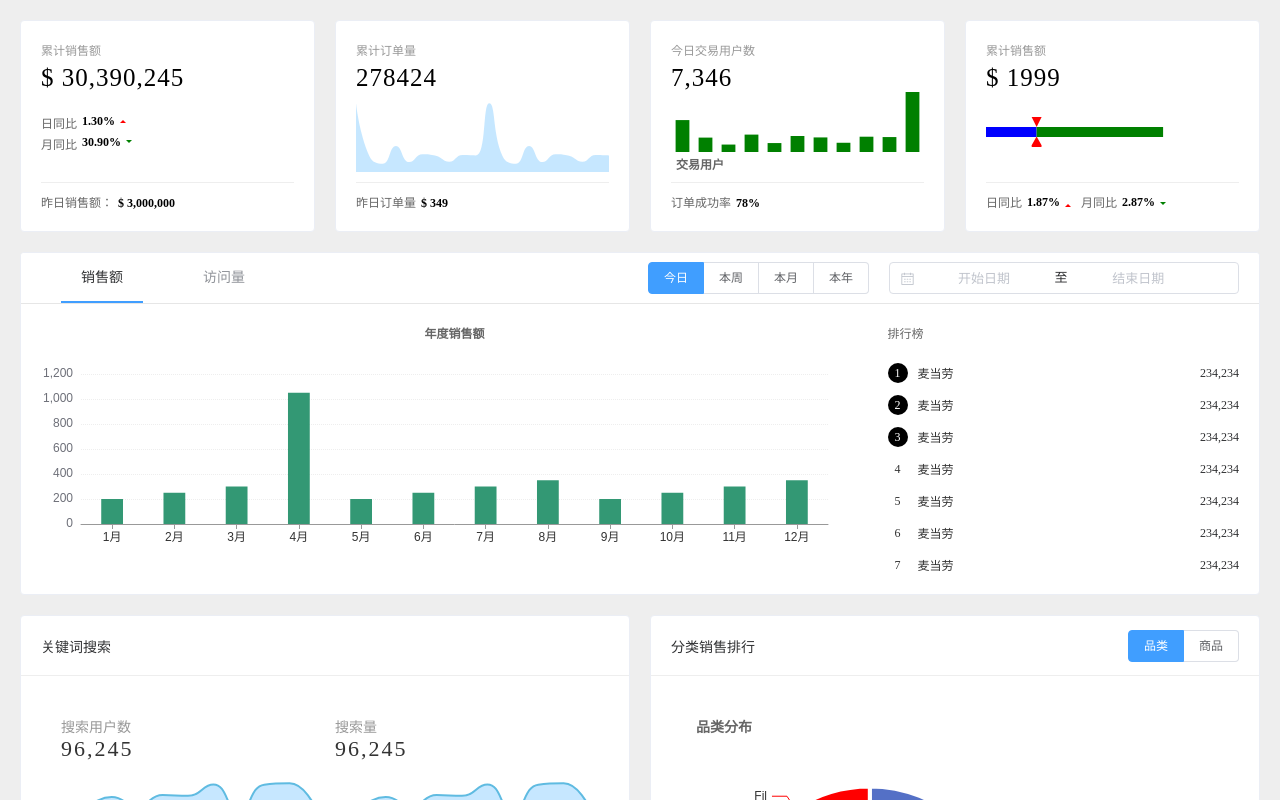
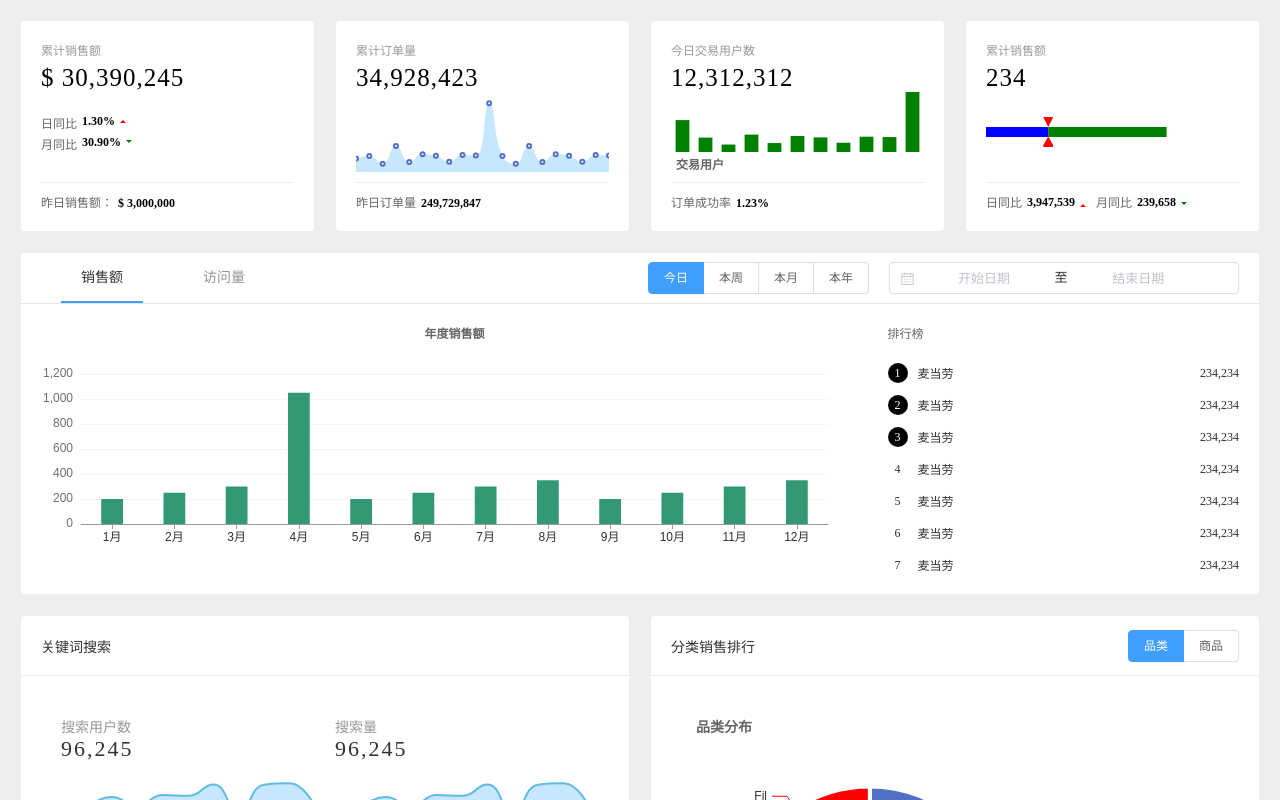
Before and after one commit to yinhuanyi/show-data, a Vue app: page / in a window 1280 px wide. Shown: the top 800 px of the page. Built offline with nearby package versions, Linux system fonts and the light colour scheme.

Commit message:
完成SalesView数据对接

```diff
--- a/src/components/CommonCard/index.vue
+++ b/src/components/CommonCard/index.vue
@@ -20,7 +20,8 @@
     // 接收父组件传递的数据
     props: {
       title: String,
-      value: String
+      // 这里是让value支持两种数据类型
+      value: [String, Number]
     }
   }
 </script>
--- a/src/components/TodayUsers/index.vue
+++ b/src/components/TodayUsers/index.vue
@@ -1,23 +1,26 @@
 <template>
-  <common-card  title="今日交易用户数" value="7,346">
+  <common-card  title="今日交易用户数" :value="orderUser">
     <template>
       <v-chart :options="getOptions()" />
     </template>
     <template v-slot:footer>
       <span>订单成功率</span>
-      <span class="emphasis">78%</span>
+      <span class="emphasis">{{returnRate}}</span>
     </template>
   </common-card>
 </template>
 
 <script>
 import commonCardMixin from '@/mixins/commonCardMixin'
+// 引入mixin
+import commonDataMixin from '@/mixins/commonDataMixin'
 
 export default {
-  mixins: [commonCardMixin],
+  mixins: [commonCardMixin, commonDataMixin],
   methods: {
     getOptions () {
       return {
+        tooltip: {},
         title: {
           text: '交易用户',
           textStyle: {
@@ -30,16 +33,17 @@ export default {
         color: ['green'],
         xAxis: {
           show: false,
-          data: ['00:00', '01:00', '02:00', '03:00', '04:00', '05:00', '06:00', '07:00', '08:00', '09:00', '10:00']
+          data: this.orderUserTrendAxis
         },
         yAxis: {
           show: false
         },
         series: [{
           // 类型是折线图
+          name: '实时交易量',
           type: 'bar',
-          // 指定数据，这里可以使用dataset替换
-          data: [532, 240, 124, 290, 149, 267, 243, 154, 255, 249, 1000],
+          // 指定数据，这里可以使用dataset替换 this.orderUserTrend,
+          data: this.orderUserTrend,
           barWidth: '60%'
         }],
         // 设置图表在div中的绝对定位
--- a/src/components/TotalOrder/index.vue
+++ b/src/components/TotalOrder/index.vue
@@ -1,25 +1,31 @@
 <template>
-  <common-card title="累计订单量" value="278424">
+  <common-card title="累计订单量" :value="orderToday">
     <template>
       <!--   1：使用v-chart标签，基于getOptions()方法返回的数据，渲染图表   -->
       <v-chart :options="getOptions()"/>
     </template>
     <template v-slot:footer>
       <span style="width:100%;height:100%">昨日订单量</span>
-      <span class="emphasis">$ 349</span>
+      <span class="emphasis">{{orderLastDay}}</span>
     </template>
   </common-card>
 </template>
 
 <script>
 import commonCardMixin from '@/mixins/commonCardMixin'
+// 引入mixin
+import commonDataMixin from '@/mixins/commonDataMixin'
 
 export default {
-  mixins: [commonCardMixin],
+  mixins: [commonCardMixin, commonDataMixin],
   methods: {
     // 定义一个getOptions()方法，返回图表的options配置参数
     getOptions () {
-      return {
+      // 判断一下，orderTrend数组>0，才返回结果, 否则直接返回null
+      // 下面是一个三元运算符
+      return this.orderTrend.length > 0
+       ? {
+        tooltip: {},
         xAxis: {
           type: 'category',
           show: false,
@@ -29,8 +35,9 @@ export default {
           show: false
         },
         series: [{
+          name: '累计订单量',
           type: 'line',
-          data: [1032, 240, 124, 390, 149, 267, 243, 154, 255, 249, 1032, 240, 124, 390, 149, 267, 243, 154, 255, 249],
+          data: this.orderTrend,
           areaStyle: {
             color: 'rgba(95, 187, 255, .5)'
           },
@@ -39,7 +46,7 @@ export default {
             width: 0
           },
           itemStyle: {
-            opacity: 0
+            opacity: 1
           }
         }],
         grid: {
@@ -48,7 +55,7 @@ export default {
           left: 0,
           right: 0
         }
-      }
+      } : null
     }
   }
 }
--- a/src/components/TotalSales/index.vue
+++ b/src/components/TotalSales/index.vue
@@ -17,8 +17,6 @@
     <template v-slot:footer>
       <span>昨日销售额：</span>
       <span class="emphasis">$ {{salesLastDay}}</span>
-      <!-- 在这里展示父组件的数据 -->
-<!--      <div>从父组件获取的数据：{{reportData}}</div>-->
     </template>
   </common-card>
 </template>
--- a/src/components/TotalUsers/index.vue
+++ b/src/components/TotalUsers/index.vue
@@ -1,15 +1,15 @@
 <template>
-  <common-card title="累计销售额" value="$ 1999">
+  <common-card title="累计销售额" :value="userToday">
     <template>
       <v-chart :options="getOptions()"></v-chart>
     </template>
     <template v-slot:footer>
       <div class="total-users-footer">
         <span>日同比</span>
-        <span class="emphasis">1.87%</span>
+        <span class="emphasis">{{userGrowthLastDay}}</span>
         <div class="increase"></div>
         <span class="month">月同比</span>
-        <span class="emphasis">2.87%</span>
+        <span class="emphasis">{{userGrowthLastMonth}}</span>
         <div class="decrease"></div>
       </div>
     </template>
@@ -18,9 +18,11 @@
 
 <script>
 import commonCardMixin from '@/mixins/commonCardMixin'
+// 引入mixin
+import commonDataMixin from '@/mixins/commonDataMixin'
 
 export default {
-  mixins: [commonCardMixin],
+  mixins: [commonCardMixin, commonDataMixin],
   methods: {
     getOptions () {
       return {
@@ -36,11 +38,12 @@ export default {
         },
         series: [
           {
+            name: '上月平台用户数',
             // 将两个柱状绘制在一起，可以让stack取同样的名字
             stack: '总量',
             type: 'bar',
             // 第一个柱的数值
-            data: [100],
+            data: [this.userLastMonth],
             // 宽度
             barWidth: 10,
             itemStyle: {
@@ -48,11 +51,12 @@ export default {
             }
           },
           {
+            name: '今日平台用户数',
             // 将两个柱状绘制在一起，可以让stack取同样的名字
             stack: '总量',
             type: 'bar',
             // 第二个柱的数值
-            data: [250],
+            data: [this.userToday],
             barWidth: 10,
             itemStyle: {
               color: 'green'
@@ -62,7 +66,7 @@ export default {
             // 这个图形是自定义系列
             type: 'custom',
             // 让箭头的数值与第一个柱保持一致
-            data: [100],
+            data: [this.userLastMonth],
             stack: '总量',
             // 返回图形
             renderItem: (params, api) => {
--- a/src/mixins/commonDataMixin.js
+++ b/src/mixins/commonDataMixin.js
@@ -30,7 +30,7 @@ export default {
     reportData () {
       // 调用this.getReportData()函数的时候，无法获取数据，返回null
       // 但是在显示的时候又有数据了
-      console.log('这里好像没有数据: ' + this.getReportData())
+      // console.log('这里好像没有数据: ' + this.getReportData())
       return this.getReportData()
     },
     // 获取reportData计算属性中的数据
@@ -49,6 +49,7 @@ export default {
     salesLastDay () {
       return wrapperNumber(this.reportData, 'salesLastDay')
     },
+    // 这里是返回TotalOrder数据
     // 返回格式化数值
     orderToday () {
       return wrapperNumber(this.reportData, 'orderToday')
@@ -58,6 +59,51 @@ export default {
     },
     orderTrend () {
       return wrapperArray(this.reportData, 'orderTrend')
+    },
+    // 这里是返回TodayUsers数据
+    orderUser () {
+      return wrapperNumber(this.reportData, 'orderUser')
+    },
+    returnRate () {
+      return wrapperPercentage(this.reportData, 'returnRate')
+    },
+    orderUserTrend () {
+      return wrapperArray(this.reportData, 'orderUserTrend')
+    },
+    orderUserTrendAxis () {
+      return wrapperArray(this.reportData, 'orderUserTrendAxis')
+    },
+    // 这里是返回TotalUsers数据
+    userToday () {
+      return wrapperNumber(this.reportData, 'userToday')
+    },
+    userGrowthLastDay () {
+      return wrapperNumber(this.reportData, 'userGrowthLastDay')
+    },
+    userGrowthLastMonth () {
+      return wrapperNumber(this.reportData, 'userGrowthLastMonth')
+    },
+    userLastMonth () {
+      return wrapperNumber(this.reportData, 'userLastMonth')
+    },
+    // 这里是SalesView/index.vue数据
+    orderFullYear () {
+      return wrapperArray(this.reportData, 'orderFullYear')
+    },
+    orderFullYearAxis () {
+      return wrapperArray(this.reportData, 'orderFullYearAxis')
+    },
+    orderRank () {
+      return wrapperArray(this.reportData, 'orderRank')
+    },
+    userFullYear () {
+      return wrapperArray(this.reportData, 'userFullYear')
+    },
+    userFullYearAxis () {
+      return wrapperArray(this.reportData, 'userFullYearAxis')
+    },
+    userRank () {
+      return wrapperArray(this.reportData, 'userRank')
     },
     // 第二个接口返回的数据
     getWordcloud () {
--- a/src/mock/api.js
+++ b/src/mock/api.js
@@ -2,15 +2,12 @@ import Mock from 'mockjs'
 
 Mock.mock('http://localhost:8080' + '/screen/wordcloud', {
     status: 0,
-    data: {
-      username: 'wordcloud'
-    },
+    username: 'wordcloud',
     msg: ''
 })
 
 Mock.mock('http://localhost:8080' + '/screen/data', {
   status: 0,
-  // data: {
   username: 'data',
   salesToday: 30390245,
   salesGrowthLastDay: '1.30',
@@ -18,15 +15,98 @@ Mock.mock('http://localhost:8080' + '/screen/data', {
   salesLastDay: 3000000,
   orderToday: 34928423,
   orderLastDay: 249729847,
-    orderTrend: [1032, 240, 124, 390, 149, 267, 243, 154, 255, 249, 1032, 240, 124, 390, 149, 267, 243, 154, 255, 249],
-  // },
+  orderTrend: [203, 240, 124, 390, 149, 267, 243, 154, 255, 249, 1032, 240, 124, 390, 149, 267, 243, 154, 255, 249],
+  orderUser: 12312312,
+  returnRate: '1.23',
+  orderUserTrend: [532, 240, 124, 290, 149, 267, 243, 154, 255, 249, 1000],
+  orderUserTrendAxis: ['00:00', '01:00', '02:00', '03:00', '04:00', '05:00', '06:00', '07:00', '08:00', '09:00', '10:00'],
+  userToday: 234,
+  userLastMonth: 123,
+  userGrowthLastDay: 3947539,
+  userGrowthLastMonth: 239658,
+  orderFullYear: [200, 250, 300, 1050, 200, 250, 300, 350, 200, 250, 300, 350],
+  orderFullYearAxis: ['1月', '2月', '3月', '4月', '5月', '6月', '7月', '8月', '9月', '10月', '11月', '12月'],
+  orderRank: [
+    {
+      no: 1,
+      name: '麦当劳',
+      money: '234,234'
+    },
+    {
+      no: 2,
+      name: '麦当劳',
+      money: '234,234'
+    },
+    {
+      no: 3,
+      name: '麦当劳',
+      money: '234,234'
+    },
+    {
+      no: 4,
+      name: '麦当劳',
+      money: '234,234'
+    },
+    {
+      no: 5,
+      name: '麦当劳',
+      money: '234,234'
+    },
+    {
+      no: 6,
+      name: '麦当劳',
+      money: '234,234'
+    },
+    {
+      no: 7,
+      name: '麦当劳',
+      money: '234,234'
+    }
+  ],
+  userFullYear: [250, 250, 123, 222, 1231, 43, 4345, 23, 200, 250, 300, 350],
+  userFullYearAxis: ['1月', '2月', '3月', '4月', '5月', '6月', '7月', '8月', '9月', '10月', '11月', '12月'],
+  userRank: [
+    {
+      no: 1,
+      name: '哈哈哈',
+      money: '234,234'
+    },
+    {
+      no: 2,
+      name: '哈哈哈',
+      money: '234,234'
+    },
+    {
+      no: 3,
+      name: '哈哈哈',
+      money: '234,234'
+    },
+    {
+      no: 4,
+      name: '麦当劳',
+      money: '234,234'
+    },
+    {
+      no: 5,
+      name: '麦当劳',
+      money: '234,234'
+    },
+    {
+      no: 6,
+      name: '麦当劳',
+      money: '234,234'
+    },
+    {
+      no: 7,
+      name: '麦当劳',
+      money: '234,234'
+    }
+  ],
   msg: ''
 })
 
 Mock.mock('http://localhost:8080' + '/screen/map/scatter', {
   status: 0,
-  data: {
-    username: 'scatter'
-  },
+  username: 'scatter',
   msg: ''
 })
```
Also changed, not shown: src/components/SalesView/index.vue (+34 -47 lines). Lines whose indentation alone changed are shown as unchanged.
